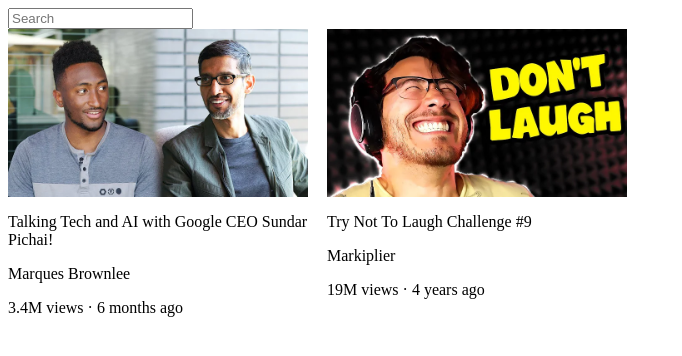
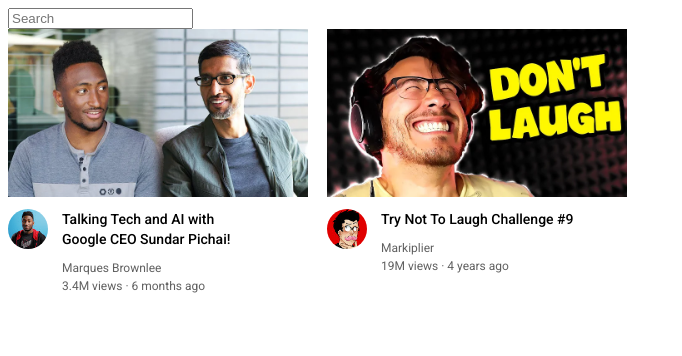
Before and after one commit to samio-liberatelabs/Mastering-Development, a plain HTML site: page Final Project/index.html in a window 1280 px wide. Shown: the whole page, without its empty margins (0-682 px from the left). Drawn offline with Linux system fonts and the light colour scheme.

Commit message:
Lesson-10 ended

```diff
--- /dev/null
+++ b/CSS/Lesson-10/Exercises/10a.css
@@ -0,0 +1,50 @@
+.profile-picture-section,
+.profile-details,
+.follow-status,
+.profile {
+    display: inline-block;
+}
+p {
+    margin-top: 0;
+    margin-bottom: 0;
+    font-size: 15px;
+    line-height: 18px;
+}
+
+.name {
+    font-weight: bold;
+}
+.type,
+.trending {
+    color: gray;
+}
+.profile {
+    width: 350px;
+}
+.profile-picture-section {
+    width: 50px;
+    vertical-align: top;
+    margin-right: 5px;
+}
+.profile-picture {
+    width: 50px;
+    height: 50px;
+    object-fit: cover;
+    border-radius: 25px;
+}
+.profile-details {
+    width: 200px;
+    vertical-align: middle;
+}
+.follow-status {
+    vertical-align: middle;
+}
+.follow-button {
+    width: 70px;
+    padding: 7px;
+    background-color: rgb(2, 137, 255);
+    border: none;
+    border-radius: 3px;
+    font-weight: bold;
+    color: white;
+}
--- a/Final Project/index.html
+++ b/Final Project/index.html
@@ -1,7 +1,15 @@
 <html>
     <head>
-        <title>Toutube.com Clone</title>
+        <title>Youtube.com Clone</title>
+        <link rel="preconnect" href="https://fonts.googleapis.com">
+        <link rel="preconnect" href="https://fonts.gstatic.com" crossorigin>
+        <link href="https://fonts.googleapis.com/css2?family=Roboto:wght@400;500;700&display=swap" rel="stylesheet">
         <style>
+            p {
+                font-family: Roboto, Arial;
+                margin-top: 0;
+                margin-bottom: 0;
+            }
             .search-bar {
                 display: block;
             }
@@ -10,7 +18,11 @@
                 display: block;
             }
             .video-title {
-                width: 300px;
+                margin-top: 0;
+                font-size: 14px;
+                font-weight: 500;
+                line-height: 20px;
+                margin-bottom: 12px;
             }
             .video-preview {
                 width: 300px;
@@ -18,13 +30,44 @@
                 vertical-align: top;
                 margin-right: 15px;
             }
+            .channel-picture {
+                display: inline-block;
+                width: 50px;
+                vertical-align: top;
+            }
+            .video-info {
+                display: inline-block;
+                width: 200px;
+            }
+            .profile-picture {
+                width: 40px;
+                border-radius: 25px;
+            }
+            .thumbnail-row {
+                margin-bottom: 12px;
+            }
+            .video-author,
+            .video-stats {
+                font-size: 12px;
+                color: rgb(96, 96, 96);
+            }
+            .video-author {
+                margin-bottom: 4px;
+            }
         </style>
     </head>
     <body>
         <input class="search-bar" type="text" placeholder="Search">
 
         <div class="video-preview">
+            <div class="thumbnail-row">
                 <img class="thumbnail" src="thumbnails/thumbnail-1.webp">
+            </div>
+            <div>
+                <div class="channel-picture">
+                    <img class="profile-picture" src="channels/channel-1.jpeg">
+                </div>
+                <div class="video-info">
                     <p class="video-title">
                         Talking Tech and AI with Google CEO Sundar Pichai!
                     </p>
@@ -35,8 +78,18 @@
                         3.4M views &middot; 6 months ago
                     </p>
                 </div>
+            </div>
+        </div>
+
         <div class="video-preview">
+            <div class="thumbnail-row">
                 <img class="thumbnail" src="thumbnails/thumbnail-2.webp">
+            </div>
+            <div>
+                <div class="channel-picture">
+                    <img class="profile-picture" src="channels/channel-2.jpeg">
+                </div>
+                <div class="video-info">
                 <p class="video-title">
                     Try Not To Laugh Challenge #9
                 </p>
@@ -47,5 +100,8 @@
                     19M views &middot; 4 years ago
                 </p>
                 </div>
+            </div>
+        </div>
+
     </body>
 </html>
```
Also changed, not shown: CSS/Lesson-10/Exercises/10a.html (added, +20 -0 lines), CSS/Lesson-10/Exercises/cat.jpg (added), Final Project/channels/channel-1.jpeg (added), Final Project/channels/channel-2.jpeg (added). Lines whose indentation alone changed are shown as unchanged.
